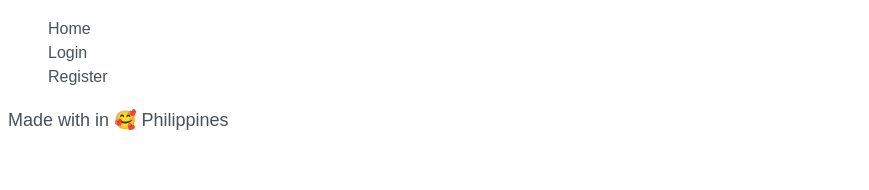
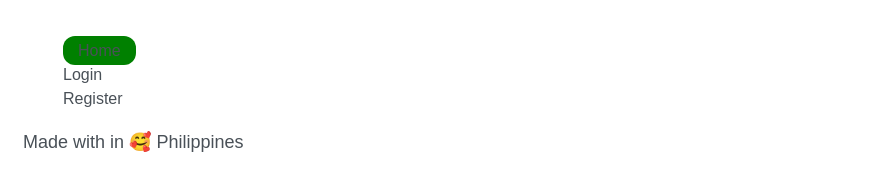
Before and after one commit to dmrroallos/Quill-Project, a plain HTML site: page index.html in a window 1280 px wide. Shown: the part 2384-2574 px from the top of the page, without its empty margins (0-869 px from the left). Before the commit the page ends 2536 px from the top, so only its background shows below. Drawn offline with Linux system fonts and the light colour scheme.

Commit message:
Updated date

```diff
--- a/app.css
+++ b/app.css
@@ -124,3 +124,15 @@ ul {
 .btn-secondary {
     color: #9775fa
 }
+
+.testing {
+    background-color: green;
+    border-radius: 12px;
+    padding: 6px 15px;
+    padding-bottom: 6px;
+}
+
+.link {
+    padding: 6px 15px;
+    padding-bottom: 10px;
+}
```
